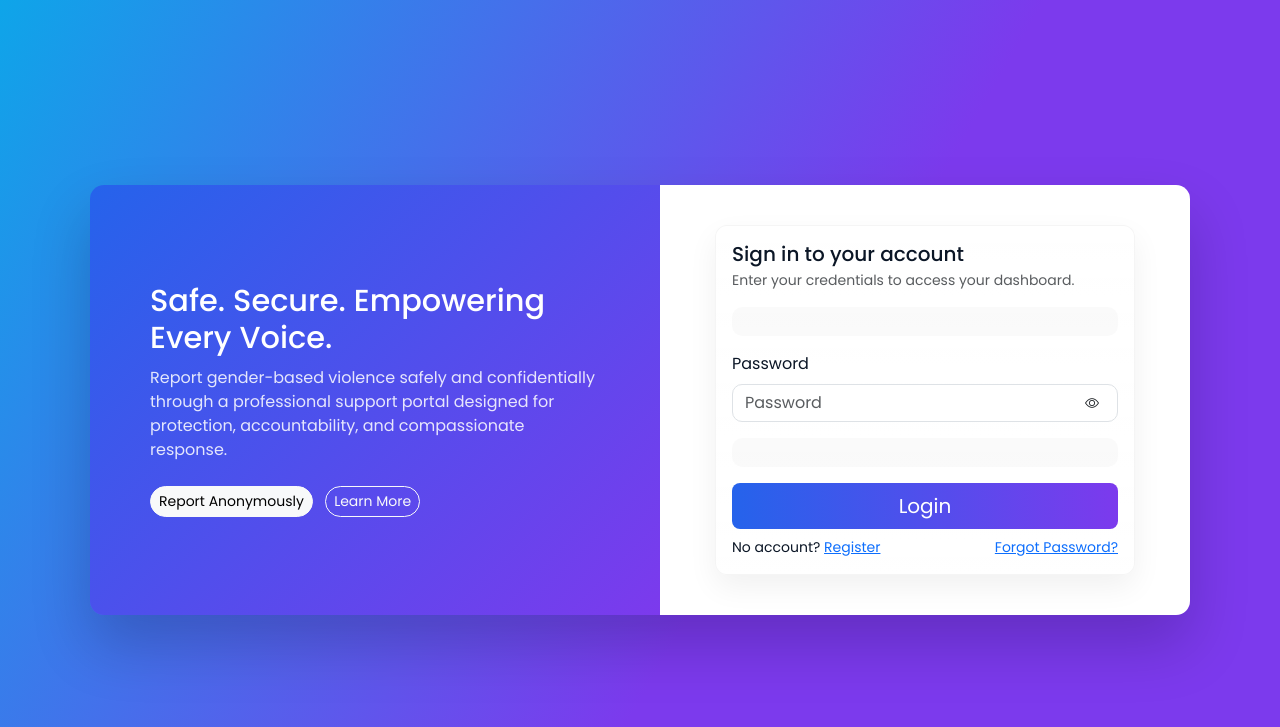
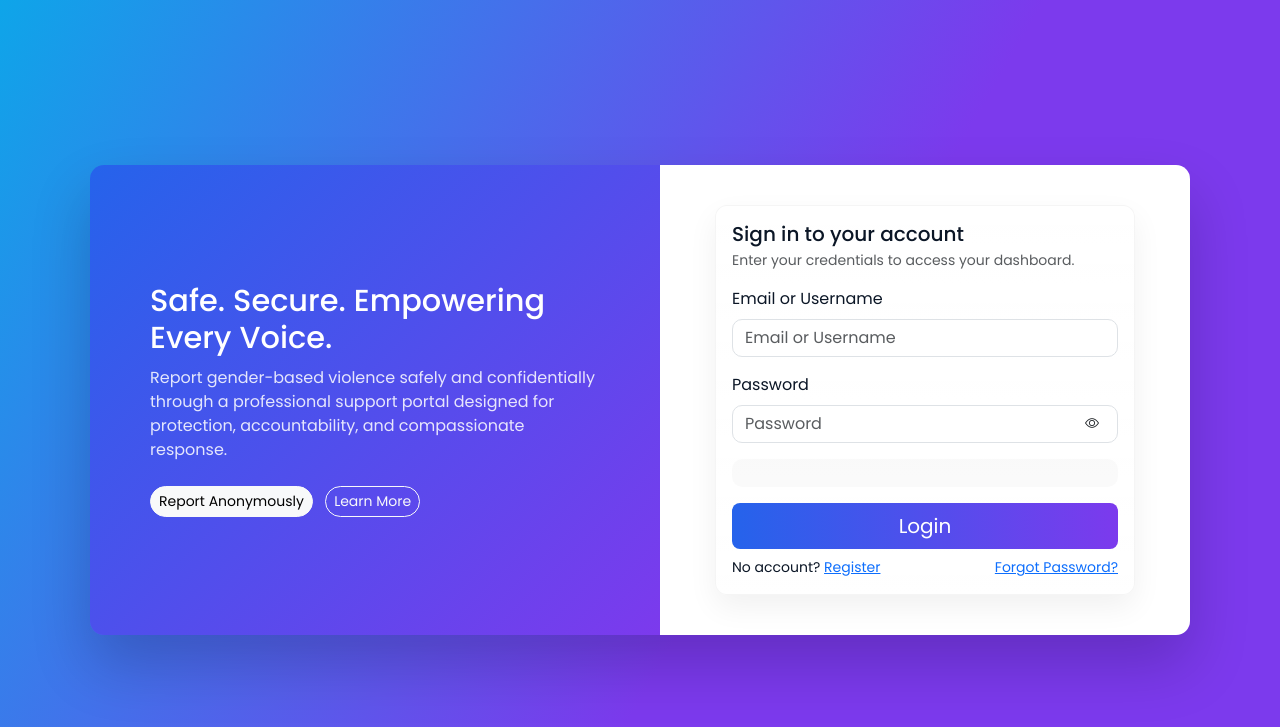
Before and after one commit to hahaewan11/myprojectmar, a Django app: page / in a window 1280 px wide. Shown: the top 727 px of the page. Run offline with Django 5.2, Linux system fonts and the light colour scheme.

Commit message:
Updated login page and forms

```diff
--- a/security/forms.py
+++ b/security/forms.py
@@ -105,16 +105,18 @@ class GBVReportForm(forms.Form):
 
 class LoginForm(forms.Form):
     username = forms.CharField(
+        label='Email or Username',
         widget=forms.TextInput(attrs={
-            'class':'form-control',
-            'placeholder':'Username'
+            'class': 'form-control',
+            'placeholder': 'Email or Username'
         })
     )
 
     password = forms.CharField(
+        label='Password',
         widget=forms.PasswordInput(attrs={
-            'class':'form-control',
-            'placeholder':'Password'
+            'class': 'form-control',
+            'placeholder': 'Password'
         })
     )
     captcha = ReCaptchaField(
--- a/security/views.py
+++ b/security/views.py
@@ -29,10 +29,16 @@ def login_view(request):
 
     if request.method == "POST":
         if form.is_valid():
-            username = form.cleaned_data.get("username")
+            identifier = form.cleaned_data.get("username")
             password = form.cleaned_data.get("password")
 
-            user = authenticate(request, username=username, password=password)
+            user = None
+            if identifier and '@' in identifier:
+                user_obj = User.objects.filter(email__iexact=identifier).first()
+                if user_obj is not None:
+                    user = authenticate(request, username=user_obj.username, password=password)
+            else:
+                user = authenticate(request, username=identifier, password=password)
 
             if user is not None:
 
--- a/templates/login.html
+++ b/templates/login.html
@@ -11,29 +11,7 @@
         <link href="https://cdn.jsdelivr.net/npm/bootstrap-icons@1.11.3/font/bootstrap-icons.css" rel="stylesheet">
         <link href="https://fonts.googleapis.com/css2?family=Poppins:wght@300;400;500;600;700;800&display=swap" rel="stylesheet">
         <style>
-            .captcha-box{
-    display:flex;
-    justify-content:center;
-    overflow:hidden;
-}
 
-.captcha-wrapper{
-    display:inline-block;
-}
-
-@media (max-width:768px){
-    .captcha-wrapper{
-        transform:scale(.88);
-        transform-origin:center top;
-    }
-}
-
-@media (max-width:480px){
-    .captcha-wrapper{
-        transform:scale(.76);
-        transform-origin:center top;
-    }
-}
             :root{--royal:#2563EB;--purple:#7C3AED;--muted:#6b7280}
             html,body{height:100%}
             body{font-family:'Poppins',sans-serif;margin:0;background:linear-gradient(120deg,#0ea5e9 0%,#7c3aed 60%);color:#0b1626}
@@ -253,17 +231,14 @@ input[type="password"]::-webkit-credentials-auto-fill-button {
                     <form method="POST" action="{% url 'login' %}">
                         {% csrf_token %}
 
-                        <div class="mb-3 captcha-box">
-    <div class="captcha-wrapper">
-        {{ form.captcha }}
-    </div>
+                        <div class="mb-3">
+                            <label for="{{ form.username.id_for_label }}" class="form-label">Email or Username</label>
+                            {{ form.username }}
+                            {% if form.username.errors %}
+                                <small class="text-danger d-block mt-2">{{ form.username.errors }}</small>
+                            {% endif %}
+                        </div>
 
-    {% if form.captcha.errors %}
-        <small class="text-danger d-block mt-2">
-            {{ form.captcha.errors }}
-        </small>
-    {% endif %}
-</div>
                         <div class="mb-3 position-relative">
                             <label for="{{ form.password.id_for_label }}" class="form-label">Password</label>
                             {{ form.password }}
```
